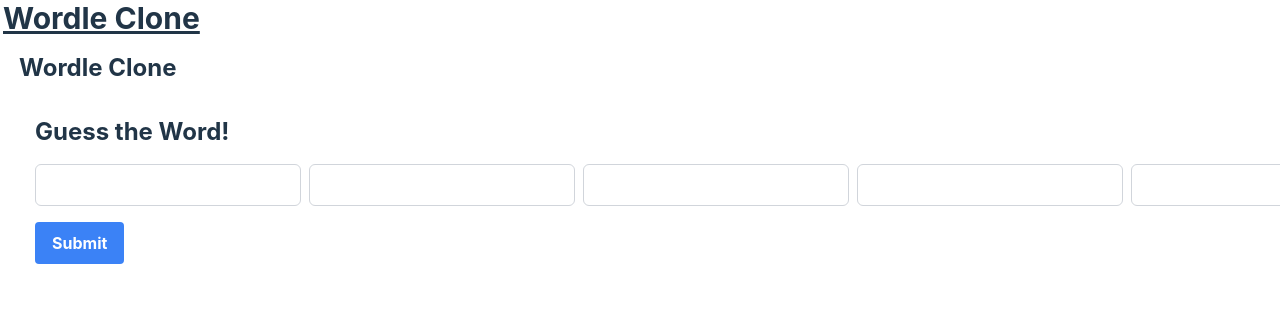
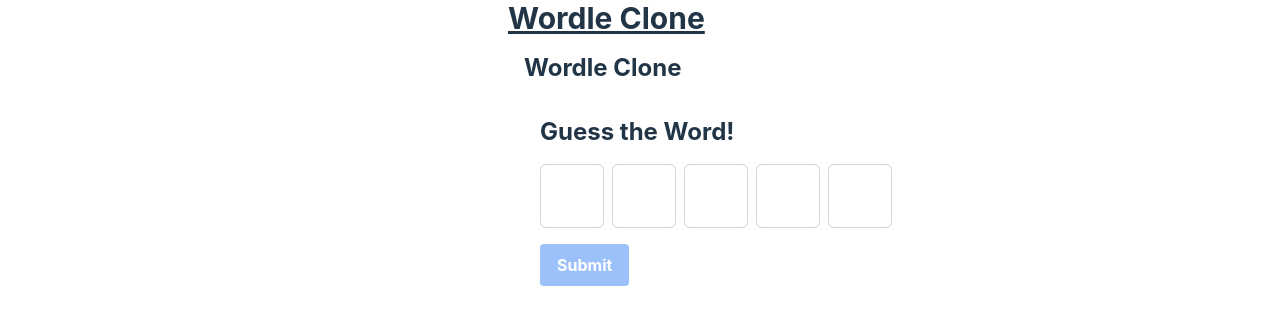
Before and after one commit to Hellionfrs/wordle-clone, a React (Vite) app: page / in a window 1280 px wide. Shown: the top 324 px of the page. Built offline with nearby package versions, Linux system fonts and the light colour scheme.

Commit message:
feat: Improve UX on WordInput allowing the user to summit on the last word with enter key, only when he finishes with the entire word

```diff
--- a/package.json
+++ b/package.json
@@ -11,7 +11,8 @@
   },
   "dependencies": {
     "react": "^18.2.0",
-    "react-dom": "^18.2.0"
+    "react-dom": "^18.2.0",
+    "uuid": "^9.0.1"
   },
   "devDependencies": {
     "@types/react": "^18.2.66",
--- a/src/components/WordInput/WordInput.jsx
+++ b/src/components/WordInput/WordInput.jsx
@@ -1,35 +1,58 @@
-import { useState } from "react";
-
+import { useRef, useState } from "react";
+import { v4 as uuid } from 'uuid';
 const WordInput = ({ onSubmitWord }) => {
   const [letters, setLetters] = useState(["", "", "", "", ""]);
+  const inputRefs = useRef([]);
   const handleInputChange = (index, e) => {
     const newLetters = [...letters];
-    newLetters[index] = e.target.value.toUpperCase();
+    const { value } = e.target;
+    newLetters[index] = value.toUpperCase();
     setLetters(newLetters);
+
+    if (value !== "" && index < inputRefs.current.length - 1) {
+      inputRefs.current[index + 1].focus();
+    }
   };
 
+  const handleKeyDown = (index, e) => {
+    if (e.key === "Backspace" && index > 0 && letters[index] === "") {
+      inputRefs.current[index - 1].focus();
+    }
+
+    if (e.key === "Enter" && letters.join("").length === 5 ) {
+      handleSubmit()
+    }
+  };
   const handleSubmit = () => {
+
     const word = letters.join("");
+    console.log(word)
     onSubmitWord(word);
   };
+
+  let summitable = letters.join("").length !== 5
   return (
     <div className="p-4">
       <h1 className="text-2xl font-bold mb-4">Guess the Word!</h1>
       <div className="flex mb-4">
         {letters.map((letter, index) => (
+          <div key={index}>
             <input
-            key={index}
               type="text"
               maxLength="1"
               value={letter}
               onChange={(e) => handleInputChange(index, e)}
-            className="border border-gray-300 rounded-md p-2 mr-2"
+              onKeyDown={(e) => handleKeyDown(index, e)}
+              className="border border-gray-300 rounded-md p-2 mr-2 w-[4rem] h-[4rem] text-4xl text-center"
+              ref={(el) => (inputRefs.current[index] = el)}
             />
+          </div>
         ))}
       </div>
       <button
         onClick={handleSubmit}
-        className="bg-blue-500 hover:bg-blue-700 text-white font-bold py-2 px-4 rounded"
+        className="bg-blue-500 enabled:hover:bg-blue-700 text-white font-bold py-2 px-4 rounded disabled:opacity-50 "
+        disabled={summitable}
       >
         Submit
       </button>
--- a/src/components/Wordle/Wordle.jsx
+++ b/src/components/Wordle/Wordle.jsx
@@ -1,6 +1,6 @@
 import React, { useState } from 'react';
 import WordInput from '../WordInput/WordInput';
-
+import { v4 as uuid } from 'uuid';
 const Wordle = () => {
   const [guesses, setGuesses] = useState([]);
   const [currentGuessIndex, setCurrentGuessIndex] = useState(0);
@@ -16,9 +16,9 @@
     <div className="p-4">
       <h1 className="text-2xl font-bold mb-4">Wordle Clone</h1>
       {guesses.map((guess, index) => (
-        <div key={index} className="flex mb-4">
+        <div key={uuid()} className="flex mb-4">
           {guess.split('').map((letter, i) => (
-            <div key={i} className="border border-gray-300 rounded-md p-2 mr-2">
+            <div key={uuid()} className="border border-gray-300 rounded-md p-2 mr-2 w-[4rem] h-[4rem] text-4xl text-center">
               {letter}
             </div>
           ))}
```
Also changed, not shown: 1 other file (tests, documents, lock files or other folders). Lines whose indentation alone changed are shown as unchanged.
